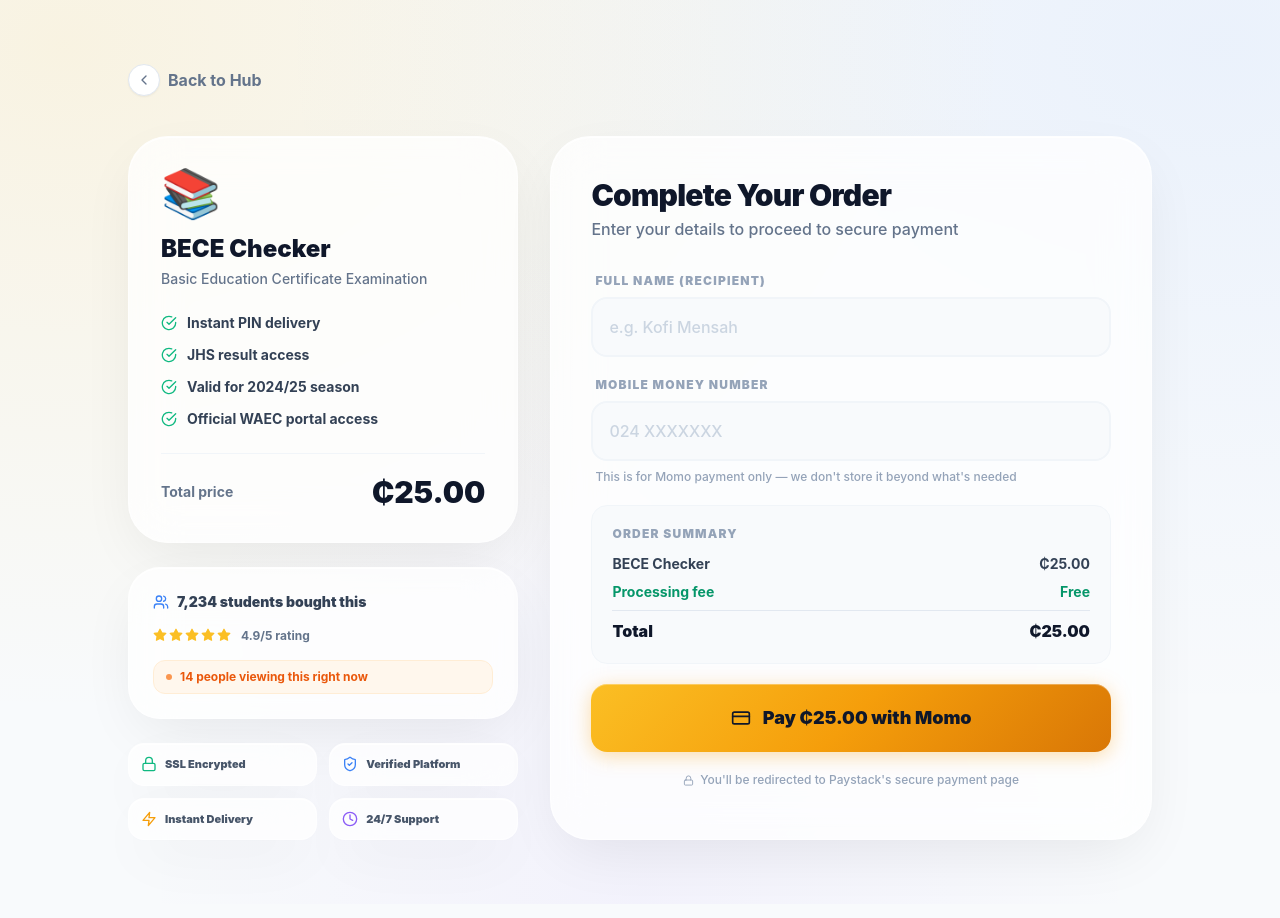
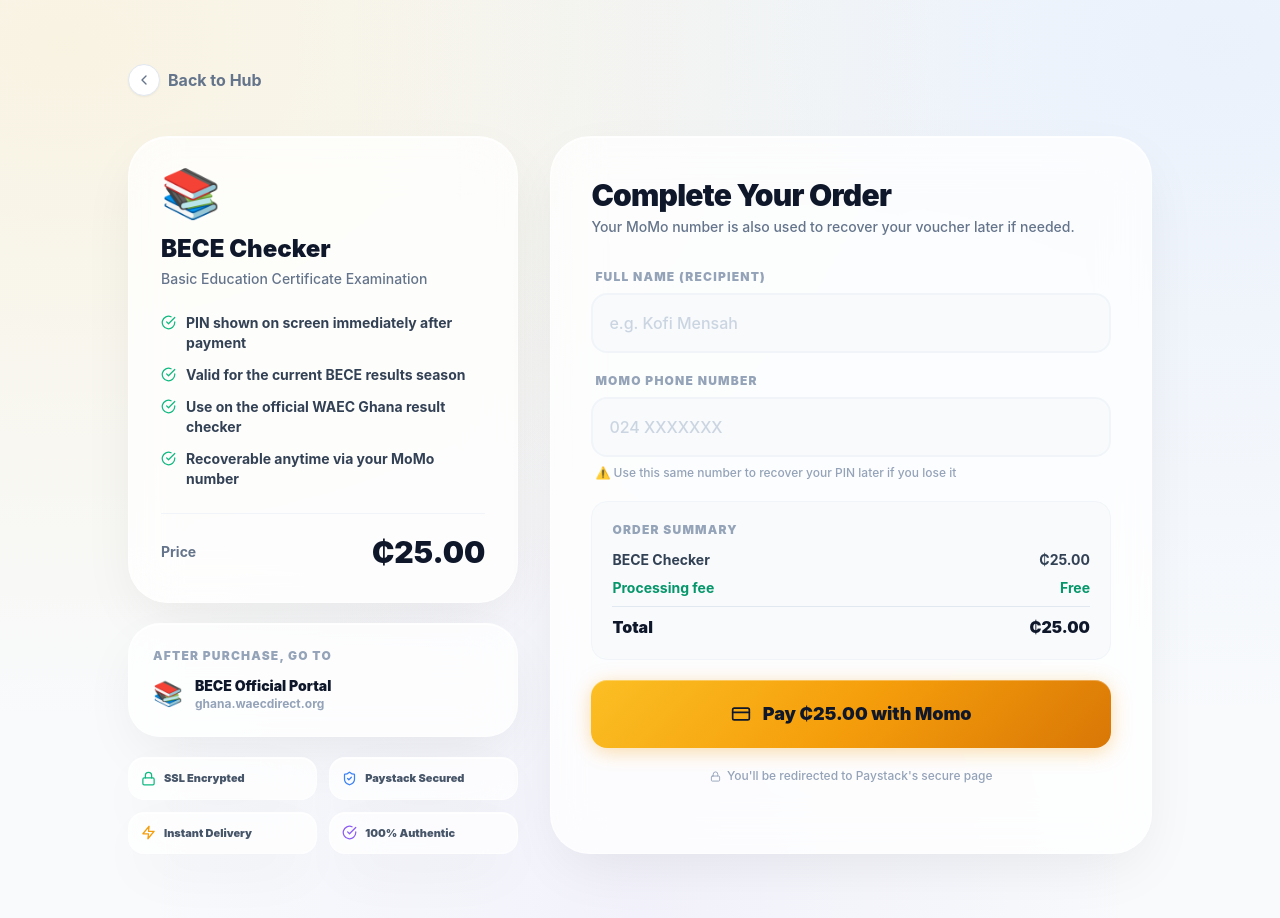
Before and after one commit to authenticcheckers/waecvoucherpfront, a Next.js app: page /purchase/bece in a window 1280 px wide. Built offline with nearby package versions, Linux system fonts and the light colour scheme.

Commit message:
Update page.tsx

```diff
--- a/app/purchase/[type]/page.tsx
+++ b/app/purchase/[type]/page.tsx
@@ -2,42 +2,51 @@
 import { useState, useEffect } from "react";
 import { useParams } from "next/navigation";
 import { motion, AnimatePresence } from "framer-motion";
-import { ShieldCheck, Lock, Smartphone, ChevronLeft, Zap, CreditCard, AlertCircle, CheckCircle, Star, Clock, Users } from "lucide-react";
+import { ShieldCheck, Lock, ChevronLeft, Zap, CreditCard, AlertCircle, CheckCircle } from "lucide-react";
 import Link from "next/link";
 
 const VOUCHER_INFO: Record<string, {
-  name: string; desc: string; icon: string; color: string; bgColor: string;
-  portal: string; perks: string[]; totalBuyers: number;
+  name: string; desc: string; icon: string;
+  portal: string; portalLabel: string; perks: string[];
 }> = {
   WASSCE: {
     name: "WASSCE Checker",
     desc: "West Africa Senior School Certificate Examination",
     icon: "🎓",
-    color: "text-blue-600",
-    bgColor: "bg-blue-50",
-    portal: "https://www.waecgh.org/",
-    perks: ["Instant PIN delivery", "Check results anytime", "Valid for 2024/25 season", "Official WAEC portal access"],
-    totalBuyers: 4821,
+    portal: "https://ghana.waecdirect.org/",
+    portalLabel: "ghana.waecdirect.org",
+    perks: [
+      "PIN shown on screen immediately after payment",
+      "Valid for the current WASSCE results season",
+      "Use on the official WAEC Ghana result checker",
+      "Recoverable anytime via your MoMo number",
+    ],
   },
   BECE: {
     name: "BECE Checker",
     desc: "Basic Education Certificate Examination",
     icon: "📚",
-    color: "text-amber-600",
-    bgColor: "bg-amber-50",
-    portal: "https://www.waecgh.org/",
-    perks: ["Instant PIN delivery", "JHS result access", "Valid for 2024/25 season", "Official WAEC portal access"],
-    totalBuyers: 7234,
+    portal: "https://ghana.waecdirect.org/",
+    portalLabel: "ghana.waecdirect.org",
+    perks: [
+      "PIN shown on screen immediately after payment",
+      "Valid for the current BECE results season",
+      "Use on the official WAEC Ghana result checker",
+      "Recoverable anytime via your MoMo number",
+    ],
   },
   SCHOOLPLACEMENT: {
     name: "Placement Checker",
     desc: "SHS School Placement & Selection System",
     icon: "🏫",
-    color: "text-violet-600",
-    bgColor: "bg-violet-50",
     portal: "https://cssps.gov.gh/",
-    perks: ["Instant PIN delivery", "Check SHS placement", "Valid for 2024/25 season", "CSSPS portal access"],
-    totalBuyers: 3102,
+    portalLabel: "cssps.gov.gh",
+    perks: [
+      "PIN shown on screen immediately after payment",
+      "Valid for the current placement season",
+      "Use on the official CSSPS portal",
+      "Recoverable anytime via your MoMo number",
+    ],
   },
 };
 
@@ -50,10 +59,6 @@ export default function PurchasePage() {
   const [phone, setPhone] = useState("");
   const [loading, setLoading] = useState(false);
   const [error, setError] = useState("");
-  const [origin, setOrigin] = useState("");
-  const [viewingCount] = useState(Math.floor(Math.random() * 12) + 5);
-
-  useEffect(() => { setOrigin(window.location.origin); }, []);
 
   const handlePurchase = async () => {
     if (!name.trim() || !phone.trim()) {
@@ -61,11 +66,10 @@ export default function PurchasePage() {
       return;
     }
     if (phone.replace(/\D/g, '').length < 10) {
-      setError("Please enter a valid 10-digit phone number.");
+      setError("Please enter a valid 10-digit MoMo number.");
       return;
     }
     setError(""); setLoading(true);
-
     try {
       const res = await fetch(`${process.env.NEXT_PUBLIC_API_URL}/api/voucher/purchase`, {
         method: "POST",
@@ -73,7 +77,6 @@ export default function PurchasePage() {
         body: JSON.stringify({ name: name.trim(), phone: phone.trim(), type })
       });
       const data = await res.json();
-
       if (data.authorization_url) {
         window.location.href = data.authorization_url;
       } else {
@@ -89,7 +92,7 @@ export default function PurchasePage() {
     <div className="min-h-screen bg-mesh flex flex-col items-center justify-center p-6 py-16">
       <div className="w-full max-w-5xl mx-auto">
         <Link href="/" className="inline-flex items-center gap-2 text-slate-500 font-bold hover:text-slate-900 transition-all mb-10 group">
-          <div className="w-8 h-8 rounded-full bg-white border border-slate-200 flex items-center justify-center group-hover:border-slate-400 transition-all shadow-sm">
+          <div className="w-8 h-8 rounded-full bg-white border border-slate-200 flex items-center justify-center group-hover:border-slate-400 shadow-sm transition-all">
             <ChevronLeft size={16} />
           </div>
           Back to Hub
@@ -97,8 +100,8 @@ export default function PurchasePage() {
 
         <div className="grid md:grid-cols-5 gap-8">
 
-          {/* ── LEFT: Info Panel ── */}
-          <div className="md:col-span-2 space-y-6">
+          {/* LEFT: Voucher info */}
+          <div className="md:col-span-2 space-y-5">
             <motion.div initial={{ opacity: 0, x: -20 }} animate={{ opacity: 1, x: 0 }}
               className="glass p-8 rounded-[2.5rem]"
             >
@@ -108,48 +111,44 @@ export default function PurchasePage() {
 
               <div className="space-y-3 mb-6">
                 {info.perks.map((perk, i) => (
-                  <div key={i} className="flex items-center gap-2.5 text-sm font-bold text-slate-700">
-                    <CheckCircle size={16} className="text-emerald-500 flex-shrink-0" />
+                  <div key={i} className="flex items-start gap-2.5 text-sm font-bold text-slate-700">
+                    <CheckCircle size={15} className="text-emerald-500 flex-shrink-0 mt-0.5" />
                     {perk}
                   </div>
                 ))}
               </div>
 
-              <div className="pt-5 border-t border-slate-100">
-                <div className="flex items-center justify-between text-sm">
-                  <span className="font-bold text-slate-500">Total price</span>
-                  <span className="text-3xl font-black text-slate-900">₵25.00</span>
-                </div>
+              <div className="pt-5 border-t border-slate-100 flex items-center justify-between">
+                <span className="font-bold text-slate-500 text-sm">Price</span>
+                <span className="text-3xl font-black text-slate-900">₵25.00</span>
               </div>
             </motion.div>
 
-            {/* Social proof */}
+            {/* Where to use it */}
             <motion.div initial={{ opacity: 0, x: -20 }} animate={{ opacity: 1, x: 0 }} transition={{ delay: 0.1 }}
-              className="glass p-6 rounded-[2rem] space-y-4"
+              className="glass p-6 rounded-[2rem]"
             >
-              <div className="flex items-center gap-2 text-sm font-black text-slate-700">
-                <Users size={16} className="text-blue-500" />
-                <span>{info.totalBuyers.toLocaleString()} students bought this</span>
-              </div>
-              <div className="flex gap-0.5">
-                {[...Array(5)].map((_, i) => <Star key={i} size={14} fill="#fbbf24" className="text-amber-400" />)}
-                <span className="text-xs font-bold text-slate-500 ml-2">4.9/5 rating</span>
-              </div>
-              <div className="flex items-center gap-2 text-xs font-bold text-orange-600 bg-orange-50 px-3 py-2 rounded-xl border border-orange-100">
-                <span className="w-1.5 h-1.5 bg-orange-500 rounded-full animate-pulse inline-block" />
-                {viewingCount} people viewing this right now
-              </div>
+              <p className="text-xs font-black text-slate-400 uppercase tracking-widest mb-3">After purchase, go to</p>
+              <a href={info.portal} target="_blank" rel="noopener noreferrer"
+                className="flex items-center gap-3 text-sm font-black text-slate-900 hover:text-amber-600 transition-colors"
+              >
+                <span className="text-2xl">{info.icon}</span>
+                <div>
+                  <p>{info.name.replace(" Checker", "")} Official Portal</p>
+                  <p className="text-xs font-bold text-slate-400">{info.portalLabel}</p>
+                </div>
+              </a>
             </motion.div>
 
             {/* Trust badges */}
-            <motion.div initial={{ opacity: 0, x: -20 }} animate={{ opacity: 1, x: 0 }} transition={{ delay: 0.2 }}
+            <motion.div initial={{ opacity: 0, x: -20 }} animate={{ opacity: 1, x: 0 }} transition={{ delay: 0.15 }}
               className="grid grid-cols-2 gap-3"
             >
               {[
-                { icon: <Lock size={16} className="text-emerald-500" />, label: "SSL Encrypted" },
-                { icon: <ShieldCheck size={16} className="text-blue-500" />, label: "Verified Platform" },
-                { icon: <Zap size={16} className="text-amber-500" />, label: "Instant Delivery" },
-                { icon: <Clock size={16} className="text-violet-500" />, label: "24/7 Support" },
+                { icon: <Lock size={15} className="text-emerald-500" />, label: "SSL Encrypted" },
+                { icon: <ShieldCheck size={15} className="text-blue-500" />, label: "Paystack Secured" },
+                { icon: <Zap size={15} className="text-amber-500" />, label: "Instant Delivery" },
+                { icon: <CheckCircle size={15} className="text-violet-500" />, label: "100% Authentic" },
               ].map((b, i) => (
                 <div key={i} className="glass p-3 rounded-2xl flex items-center gap-2 text-[11px] font-black text-slate-600">
                   {b.icon} {b.label}
@@ -158,13 +157,13 @@ export default function PurchasePage() {
             </motion.div>
           </div>
 
-          {/* ── RIGHT: Payment Form ── */}
-          <motion.div initial={{ opacity: 0, y: 20 }} animate={{ opacity: 1, y: 0 }} transition={{ delay: 0.15 }}
+          {/* RIGHT: Payment form */}
+          <motion.div initial={{ opacity: 0, y: 20 }} animate={{ opacity: 1, y: 0 }} transition={{ delay: 0.1 }}
             className="md:col-span-3 glass p-10 rounded-[2.5rem] shadow-2xl"
           >
             <div className="mb-8">
               <h1 className="text-3xl font-black text-slate-900 tracking-tight mb-1">Complete Your Order</h1>
-              <p className="text-slate-500 font-medium">Enter your details to proceed to secure payment</p>
+              <p className="text-slate-500 font-medium text-sm">Your MoMo number is also used to recover your voucher later if needed.</p>
             </div>
 
             <div className="space-y-5">
@@ -173,7 +172,7 @@ export default function PurchasePage() {
                   <motion.div initial={{ opacity: 0, height: 0 }} animate={{ opacity: 1, height: 'auto' }} exit={{ opacity: 0, height: 0 }}
                     className="flex items-start gap-2.5 text-sm font-bold text-red-600 bg-red-50 p-4 rounded-2xl border border-red-100"
                   >
-                    <AlertCircle size={18} className="flex-shrink-0 mt-0.5" /> {error}
+                    <AlertCircle size={17} className="flex-shrink-0 mt-0.5" /> {error}
                   </motion.div>
                 )}
               </AnimatePresence>
@@ -181,7 +180,7 @@ export default function PurchasePage() {
               <div>
                 <label className="block text-xs font-black text-slate-400 uppercase tracking-widest mb-2 ml-1">Full Name (Recipient)</label>
                 <input
-                  value={name} onChange={(e) => setName(e.target.value)}
+                  value={name} onChange={e => setName(e.target.value)}
                   placeholder="e.g. Kofi Mensah"
                   disabled={loading}
                   className="w-full bg-slate-50 border-2 border-slate-100 p-4 rounded-2xl outline-none focus:border-amber-400 font-bold transition-all placeholder:font-medium placeholder:text-slate-300 disabled:opacity-50"
@@ -189,18 +188,20 @@ export default function PurchasePage() {
               </div>
 
               <div>
-                <label className="block text-xs font-black text-slate-400 uppercase tracking-widest mb-2 ml-1">Mobile Money Number</label>
+                <label className="block text-xs font-black text-slate-400 uppercase tracking-widest mb-2 ml-1">MoMo Phone Number</label>
                 <input
-                  value={phone} onChange={(e) => setPhone(e.target.value)}
+                  value={phone} onChange={e => setPhone(e.target.value)}
                   placeholder="024 XXXXXXX"
                   type="tel"
                   disabled={loading}
                   className="w-full bg-slate-50 border-2 border-slate-100 p-4 rounded-2xl outline-none focus:border-amber-400 font-bold transition-all placeholder:font-medium placeholder:text-slate-300 disabled:opacity-50"
                 />
-                <p className="text-xs text-slate-400 font-medium mt-2 ml-1">This is for Momo payment only — we don't store it beyond what's needed</p>
+                <p className="text-xs text-slate-400 font-medium mt-2 ml-1">
+                  ⚠️ Use this same number to recover your PIN later if you lose it
+                </p>
               </div>
 
-              {/* Order Summary */}
+              {/* Order summary */}
               <div className="bg-slate-50 rounded-2xl p-5 border border-slate-100 space-y-2">
                 <p className="text-xs font-black text-slate-400 uppercase tracking-widest mb-3">Order Summary</p>
                 <div className="flex justify-between text-sm font-bold text-slate-700">
@@ -227,19 +228,17 @@ export default function PurchasePage() {
                 {loading ? (
                   <>
                     <motion.div animate={{ rotate: 360 }} transition={{ repeat: Infinity, duration: 1, ease: "linear" }}
-                      className="w-5 h-5 border-3 border-slate-900/20 border-t-slate-900 rounded-full border-[3px]"
+                      className="w-5 h-5 border-[3px] border-slate-900/20 border-t-slate-900 rounded-full"
                     />
                     Connecting to Paystack...
                   </>
                 ) : (
-                  <>
-                    <CreditCard size={20} /> Pay ₵25.00 with Momo
-                  </>
+                  <><CreditCard size={20} /> Pay ₵25.00 with Momo</>
                 )}
               </motion.button>
 
               <p className="text-center text-xs text-slate-400 font-medium flex items-center justify-center gap-1.5">
-                <Lock size={11} /> You'll be redirected to Paystack's secure payment page
+                <Lock size={11} /> You'll be redirected to Paystack's secure page
               </p>
             </div>
           </motion.div>
```
